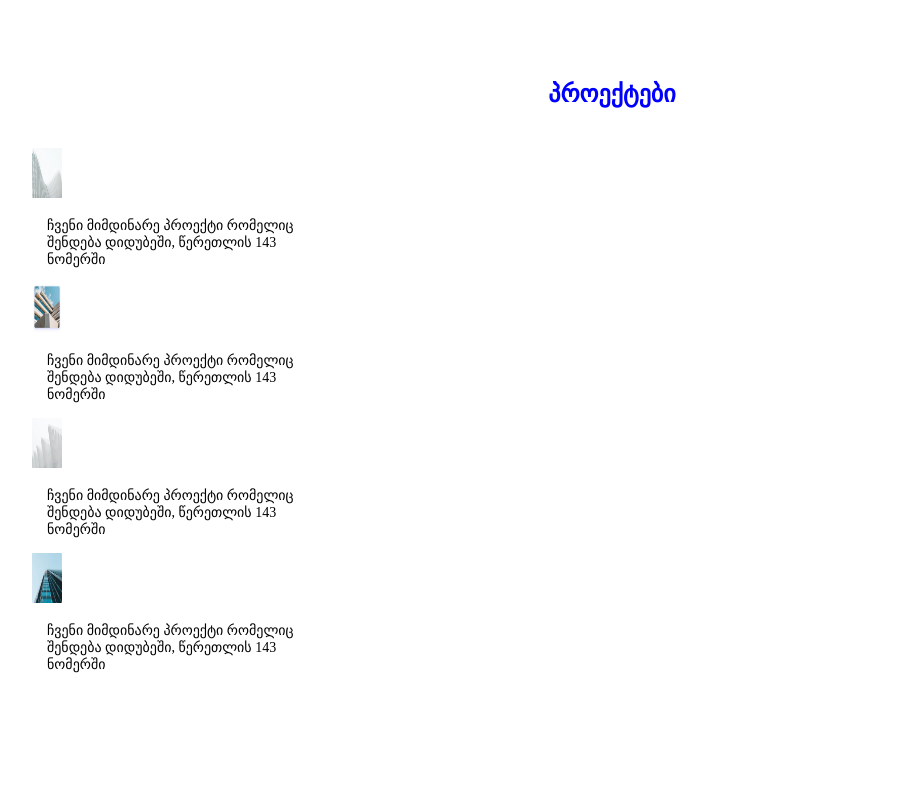
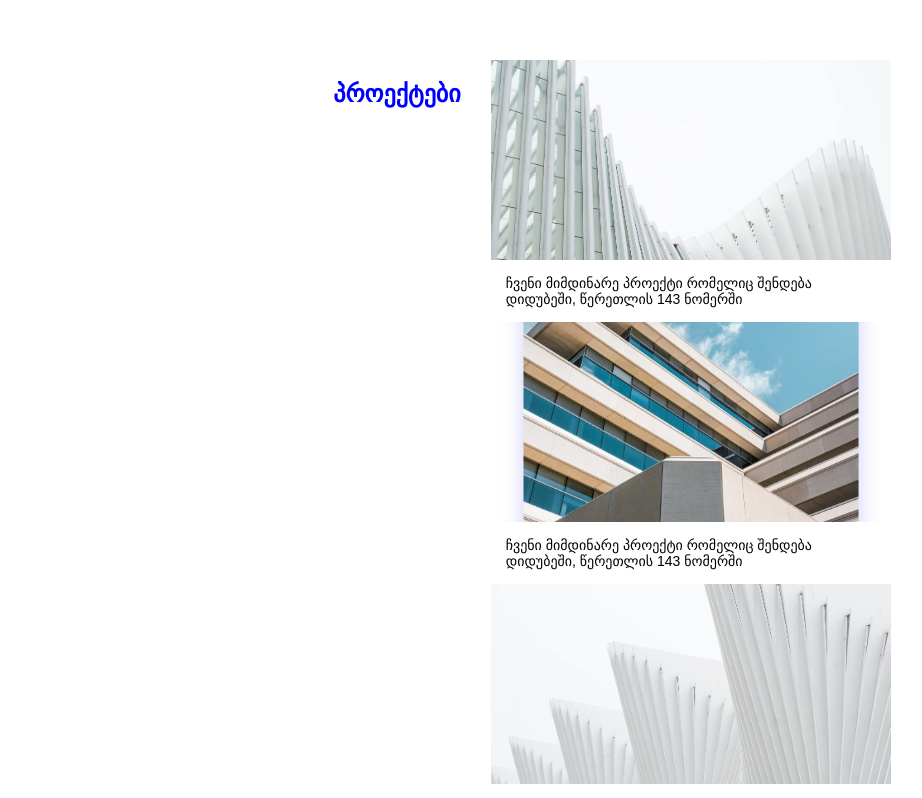
Before and after one commit to ketigabunia15-hash/homework-6, a plain HTML site: page index.html in a window 1280 px wide. Shown: the top 798 px of the page, without its empty margins (28-950 px from the left). Drawn offline with Linux system fonts and the light colour scheme.

Commit message:
Update style.css

```diff
--- a/src/style.css
+++ b/src/style.css
@@ -1,5 +1,6 @@
-body {
+ body {
       margin: 0;
+      font-family: Arial, sans-serif;
       background: white;
     }
 
@@ -13,19 +14,37 @@ body {
       margin-bottom: 40px;
     }
 
+    .projects {
+      display: flex;
+      justify-content: center;
+      align-items: stretch;
+      gap: 30px;
+    }
+
     .card {
       background: white;
       color: black;
       width: 300px;
+      box-shadow: black;
       text-align: left;
+      display: flex;
+      flex-direction: column;
     }
 
     .card img {
-      width: 10%;
-      height: 50px;
+      width: 100%;
+      height: 200px;
+      object-fit: cover;
     }
 
     .card .info {
       padding: 15px;
       font-size: 14px;
+      flex-grow: 1; /
     }
+
+      .card {
+        width: 100%;
+        max-width: 400px;
+      }
+    }
```
